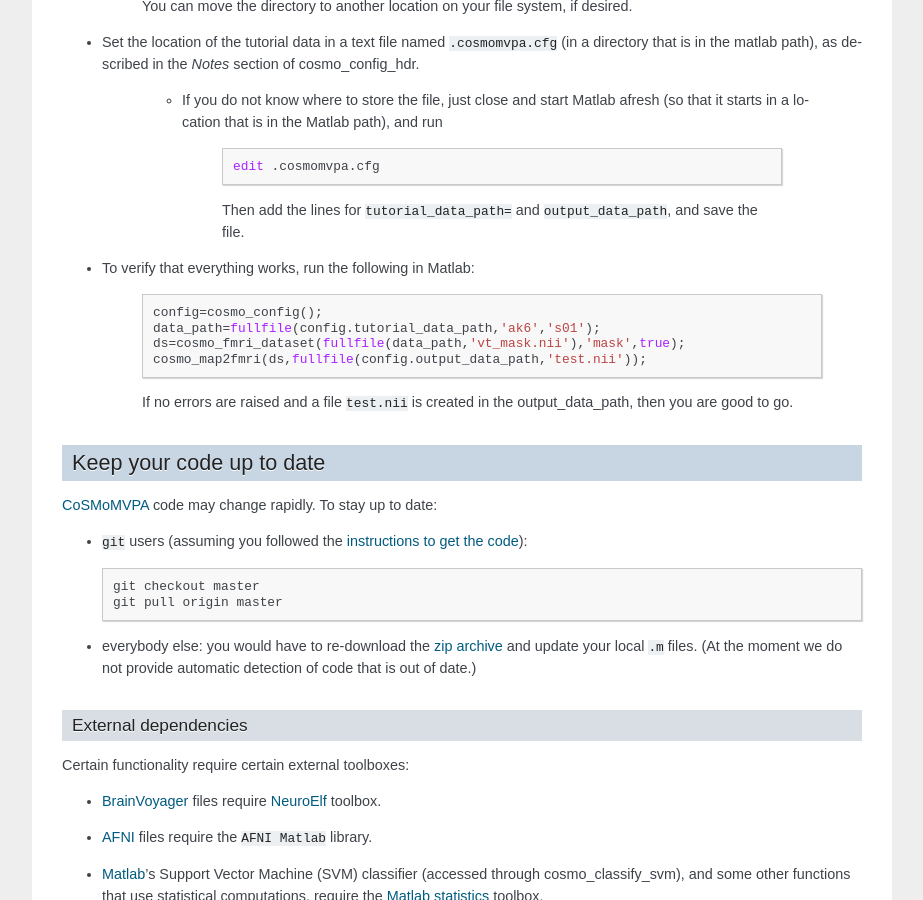
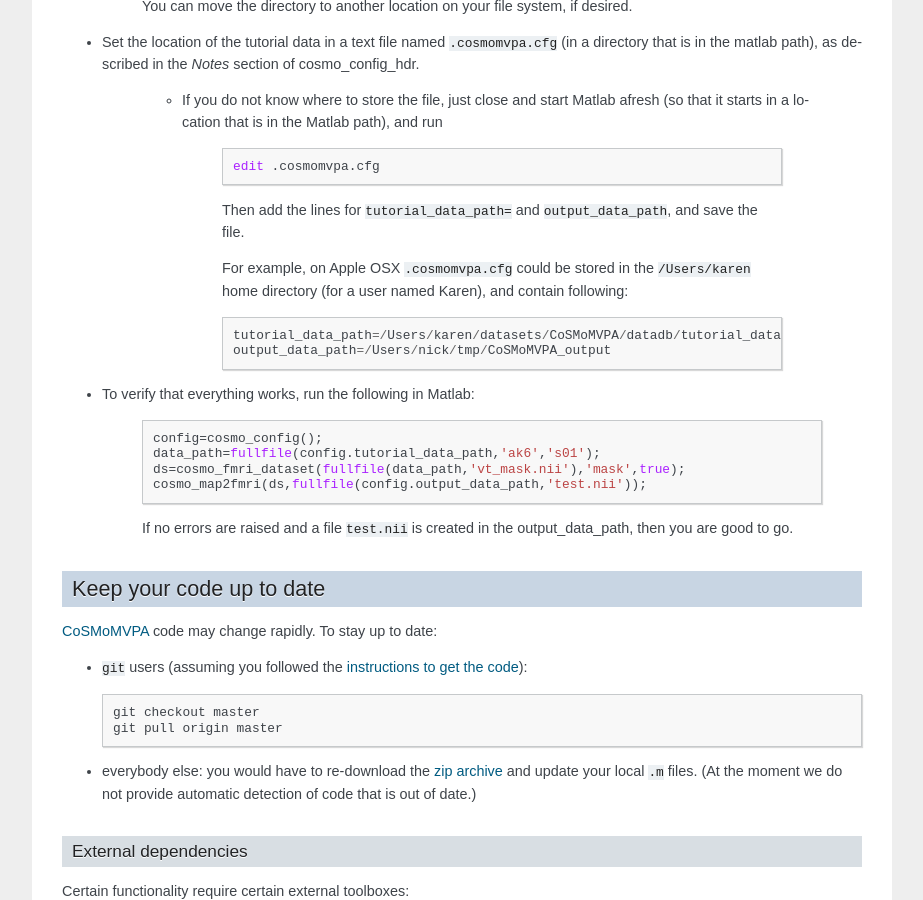
Before and after one commit to CoSMoMVPA/CoSMoMVPA, a Sphinx documentation site: the page built from doc/source/download.rst, in a window 1280 px wide and 900 px high, scrolled down 1965 px. Shown: the whole window, without its empty margins (198-1121 px from the left). Built offline with Sphinx 7.4.7, drawn with Linux system fonts in a browser that asks for light colours; pages that are not in the unit, such as notebooks, are missing from menus.

Commit message:
DOC: add example of contents of configuration file

```diff
--- a/doc/source/download.rst
+++ b/doc/source/download.rst
@@ -117,6 +117,14 @@ The Matlab / Octave code (in ``mvpa/``) is required for analyses in CoSMoMVPA_;
 
         Then add the lines for ``tutorial_data_path=`` and ``output_data_path``, and save the file.
 
+        For example, on Apple OSX ``.cosmomvpa.cfg`` could be stored in the ``/Users/karen`` home directory (for a user named Karen), and contain following:
+
+        .. code-block::
+
+            tutorial_data_path=/Users/karen/datasets/CoSMoMVPA/datadb/tutorial_data
+            output_data_path=/Users/nick/tmp/CoSMoMVPA_output
+
+
 .. _`test_local_setup`:
 
 * To verify that everything works, run the following in Matlab:
```
